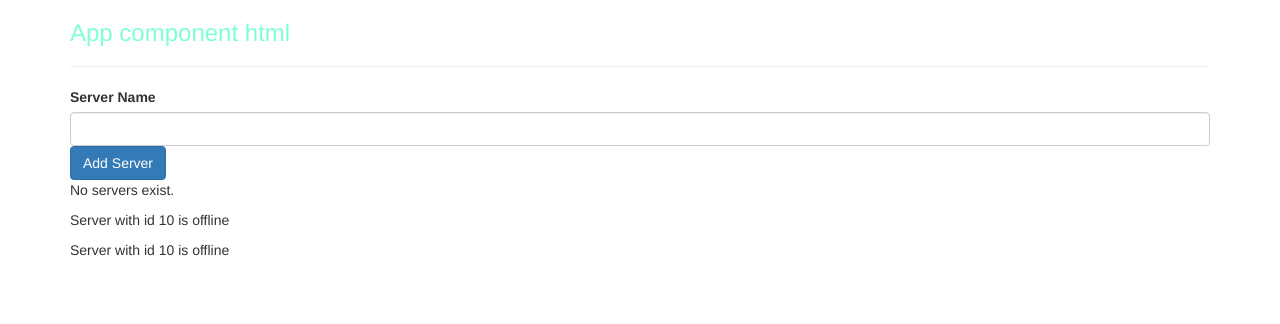
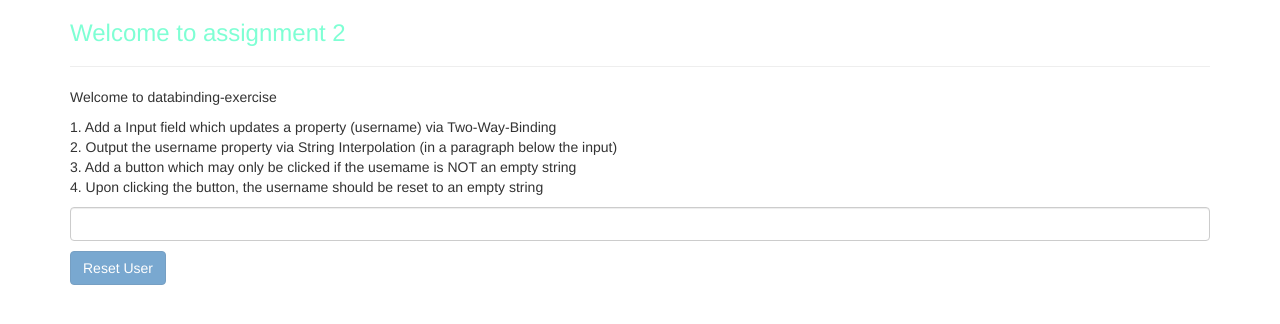
Before and after one commit to richardcalf/angular-the-complete-guide, an Angular app in the folder my-first-app/: page / in a window 1280 px wide. Shown: the top 324 px of the page. Built offline with nearby package versions, Linux system fonts and the light colour scheme.

Commit message:
assignment 1 : databinding: done

```diff
--- a/my-first-app/src/app/app.component.html
+++ b/my-first-app/src/app/app.component.html
@@ -1,9 +1,9 @@
 <div class="container">
   <div class="row">
     <div class="col-xs-12">
-      <h3>App component html</h3>
+      <h3>Welcome to assignment 2</h3>
       <hr />
-      <app-servers></app-servers>
+      <app-databinding-exercise></app-databinding-exercise>
     </div>
   </div>
 </div>
--- a/my-first-app/src/app/app.module.ts
+++ b/my-first-app/src/app/app.module.ts
@@ -8,6 +8,7 @@ import { ServerComponent } from './server/server.component';
 import { ServersComponent } from './servers/servers.component';
 import { WarningAlertComponent } from './warningalert/warningalert.component';
 import { SuccessAlertComponent } from './successalert/successalert.component';
+import { DatabindingExerciseComponent } from './databinding-exercise/databinding-exercise.component';
 
 @NgModule({
   declarations: [
@@ -15,7 +16,8 @@ import { SuccessAlertComponent } from './successalert/successalert.component';
     ServerComponent,
     ServersComponent,
     WarningAlertComponent,
-    SuccessAlertComponent
+    SuccessAlertComponent,
+    DatabindingExerciseComponent
   ],
   imports: [
     BrowserModule,
--- /dev/null
+++ b/my-first-app/src/app/databinding-exercise/databinding-exercise.component.html
@@ -0,0 +1,17 @@
+<p>Welcome to databinding-exercise</p>
+<p>
+  1. Add a Input field which updates a property (username) via Two-Way-Binding<br/>
+  2. Output the username property via String Interpolation (in a paragraph below the input)<br/>
+  3. Add a button which may only be clicked if the usemame is NOT an empty string<br />
+  4. Upon clicking the button, the username should be reset to an empty string
+</p>
+
+<input type="text"
+       class="form-control"
+       [(ngModel)]="username">
+<p>{{ username }}</p>
+<button class="btn btn-primary"
+        [disabled]="username.length == 0"
+        (click)="onResetUserName()">
+  Reset User
+</button>
--- /dev/null
+++ b/my-first-app/src/app/databinding-exercise/databinding-exercise.component.ts
@@ -0,0 +1,14 @@
+import { Component } from '@angular/core';
+
+@Component({
+  selector: 'app-databinding-exercise',
+  templateUrl: './databinding-exercise.component.html',
+  styleUrls: ['./databinding-exercise.component.css']
+})
+export class DatabindingExerciseComponent {
+  username = "";
+
+  onResetUserName() {
+    this.username = "";
+  }
+}
```
Also changed, not shown: my-first-app/src/app/databinding-exercise/databinding-exercise.component.css (added), 2 other files (tests, documents, lock files or other folders).
